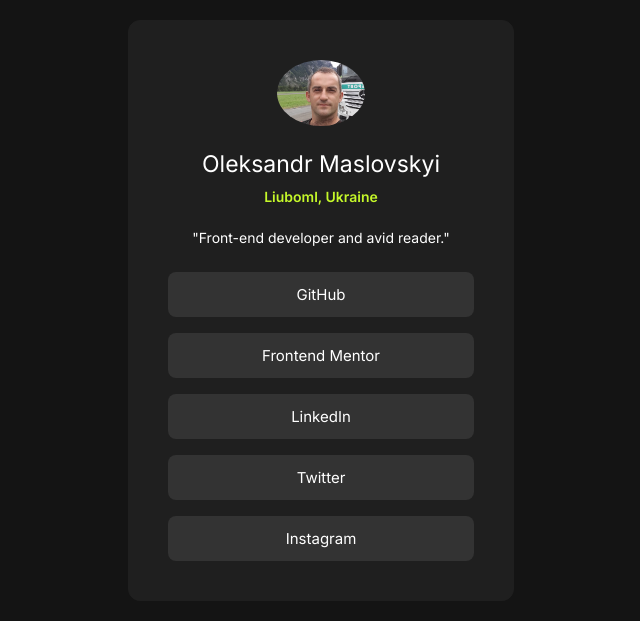
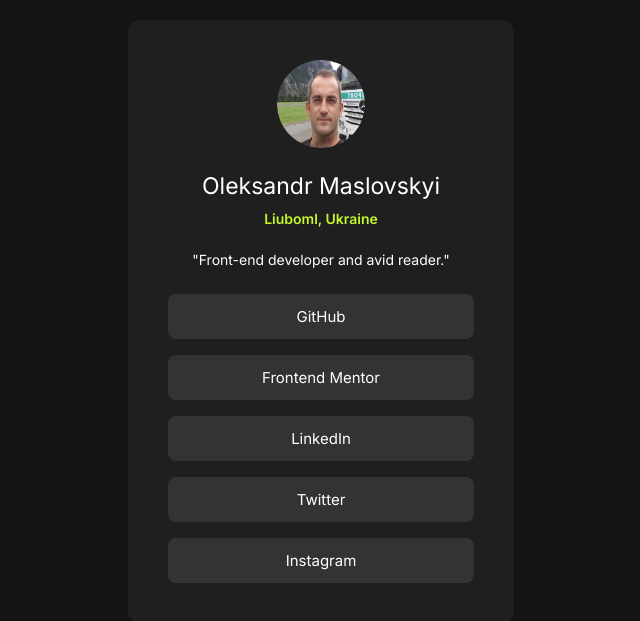
Before and after one commit to Sanya-Zg/Front-Mentor-3, a plain HTML site: page index.html in a window 1280 px wide. Shown: the part 155-776 px from the top of the page, without its empty margins (319-959 px from the left). Drawn offline with Linux system fonts and the light colour scheme.

Commit message:
little remark

```diff
--- a/styles.css
+++ b/styles.css
@@ -28,6 +28,7 @@
 }
 .myPhoto {
     width: 88px;
+    height: 88px;
     border-radius: 50%;
 }
 .name-of-user {
```
